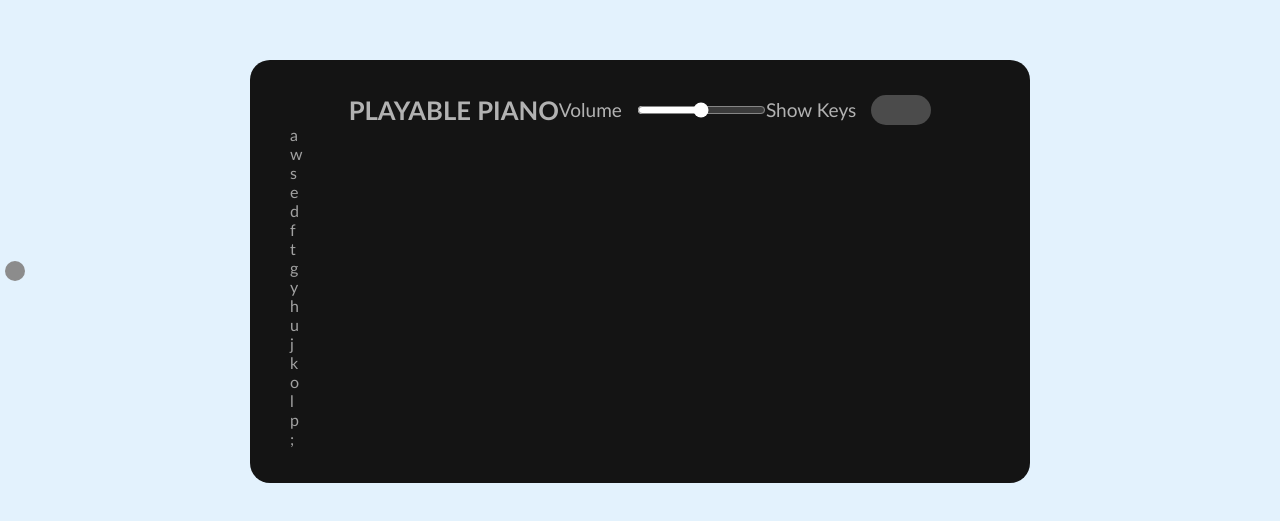
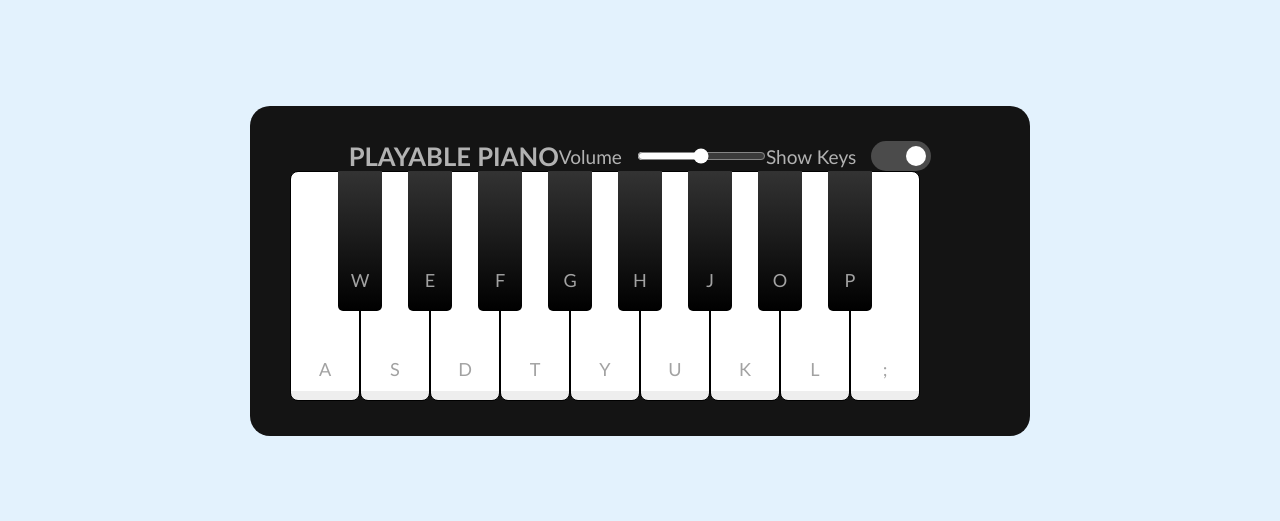
Before and after one commit to shrutikajha2603/playable_piano, a plain HTML site: page index.html in a window 1280 px wide. Shown: the part 129-650 px from the top of the page. Drawn offline with Linux system fonts and the light colour scheme.

Commit message:
zoobie doobie

```diff
--- a/index.html
+++ b/index.html
@@ -14,28 +14,29 @@
                 <span>Volume</span><input type="range">
             </div>
             <div class="column keys-checkbox">
-                <span>Show Keys</span><input type="checkbox">
+                <span>Show Keys</span><input type="checkbox" checked>
             </div>
         </header>
         <ul class="piano-keys">
-            <li class="key black"><span>a</span></li>
-            <li class="key black"><span>w</span></li>
-            <li class="key black"><span>s</span></li>
-            <li class="key black"><span>e</span></li>
-            <li class="key black"><span>d</span></li>
-            <li class="key black"><span>f</span></li>
-            <li class="key black"><span>t</span></li>
-            <li class="key black"><span>g</span></li>
-            <li class="key black"><span>y</span></li>
-            <li class="key black"><span>h</span></li>
-            <li class="key black"><span>u</span></li>
-            <li class="key black"><span>j</span></li>
-            <li class="key black"><span>k</span></li>
-            <li class="key black"><span>o</span></li>
-            <li class="key black"><span>l</span></li>
-            <li class="key black"><span>p</span></li>
-            <li class="key black"><span>;</span></li>
+            <li class="key white" data-key="a"><span>a</span></li>
+            <li class="key black" data-key="w"><span>w</span></li>
+            <li class="key white" data-key="s"><span>s</span></li>
+            <li class="key black" data-key="e"><span>e</span></li>
+            <li class="key white" data-key="d"><span>d</span></li>
+            <li class="key black" data-key="f"><span>f</span></li>
+            <li class="key white" data-key="t"><span>t</span></li>
+            <li class="key black" data-key="g"><span>g</span></li>
+            <li class="key white" data-key="y"><span>y</span></li>
+            <li class="key black" data-key="h"><span>h</span></li>
+            <li class="key white" data-key="u"><span>u</span></li>
+            <li class="key black" data-key="j"><span>j</span></li>
+            <li class="key white" data-key="k"><span>k</span></li>
+            <li class="key black" data-key="o"><span>o</span></li>
+            <li class="key white" data-key="l"><span>l</span></li>
+            <li class="key black" data-key="p"><span>p</span></li>
+            <li class="key white" data-key=";"><span>;</span></li>
         </ul>
     </div>
+    <script src="script.js"></script>
 </body>
 </html>
--- a/script.js
+++ b/script.js
@@ -0,0 +1,5 @@
+const pianoKeys = document.querySelectorAll(".piano-keys .key");
+
+pianoKeys.forEach(key => {
+    console.log(key.dataset.key);
+});
--- a/style.css
+++ b/style.css
@@ -43,12 +43,16 @@ header .column span{
 }
 
 .volume-slider input{
+    outline: none;
     accent-color: #fff;
 }
 
 .keys-checkbox input{
     width: 60px;
     height: 30px;
+    outline: none;
+    cursor: pointer;
+    position: relative;
     appearance: none;
     border-radius: 30px;
     background: #4b4b4b;
@@ -66,7 +70,56 @@ header .column span{
     transform: translateY(-50%);
 }
 
+.keys-checkbox input:checked::before{
+    left: 35px;
+    background: #fff;
+}
+
+.piano-keys{
+    display: flex;
+    margin-top: 40ox;
+}
+
 .piano-keys .key{
+    cursor: pointer;
+    user-select: none;
     list-style: none;
     color: #a2a2a2;
+    text-transform: uppercase;
+    position: relative;
 }
+
+.piano-keys .black{
+    width: 44px;
+    height: 140px;
+    border-radius: 0 0 5px 5px;
+    background: linear-gradient(#333, #000);
+    margin: 0 -22px 0 -22px;
+    z-index: 2;
+}
+
+.piano-keys .black:active{
+    background: linear-gradient(to bottom, #333, #434343);
+    box-shadow: inset -5px 5px 20px rgba(255,255,255,0.1);
+}
+
+.piano-keys .white{
+    width: 70px;
+    height: 230px;
+    border-radius: 8px;
+    background: linear-gradient(#fff 96%, #eee 4%);
+    border: 1px solid #000;
+}
+
+.piano-keys .white:active{
+    background: linear-gradient(to bottom, #fff 0%, #eee 100%);
+    box-shadow: inset -5px 5px 20px rgba(0,0,0,0.2);
+}
+
+.piano-keys span{
+    position: absolute;
+    bottom: 20px;
+    width: 100%;
+    font-size: 1.13rem;
+    text-align: center;
+}
```
